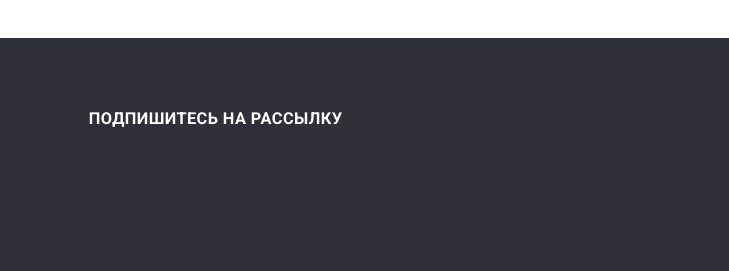
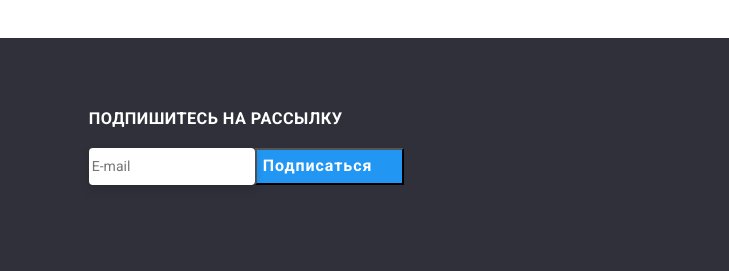
Before and after one commit to AndrewMLion/goit-markup-hw-06, a plain HTML site: page index.html in a window 1280 px wide. Shown: the part 2640-2911 px from the top of the page, 551-1280 px from the left. Drawn offline with nearby package versions, Linux system fonts and the light colour scheme.

Commit message:
попытка сделать кнопку Подписаться

```diff
--- a/css/styles.css
+++ b/css/styles.css
@@ -547,8 +547,44 @@ svg {
 }
 
 .subscribe {
+  position: relative;
   margin-top: 12px;
   margin-left: 93px;
+}
+
+.subscibe-mail {
+  border: 1px solid rgba(255, 255, 255, 0.3);
+  box-sizing: border-box;
+  filter: drop-shadow(0px 4px 4px rgba(0, 0, 0, 0.15));
+
+  border-radius: 4px;
+}
+
+.subscribe-input {
+  display: flex;
+  margin-top: 20px;
+}
+
+.subscribe-btn {
+  display: flex;
+  align-items: center;
+  text-align: center;
+
+  font-weight: 700;
+  font-size: 16px;
+  line-height: 1.88;
+  letter-spacing: 0.06em;
+
+  background-color: var(--accent-color);
+  color: var(--background-color);
+}
+
+.icon-send {
+  /* position: absolute; */
+  display: inline-block;
+  fill: #ffffff;
+  top: 0;
+  left: 0;
 }
 
 /* BACKDROP */
--- a/index.html
+++ b/index.html
@@ -375,9 +375,16 @@
           </div>
             <div class="subscribe">
               <h3 class="subscribe-title">Подпишитесь на рассылку</h3>
-
+              <div class="subscribe-input">
+                <input class="subscibe-mail" type="text" placeholder="E-mail">
+                <button class="subscribe-btn">Подписаться<svg class="icon-send" width="24" height="24" >
+                  <use class="icon-send-use" href="./images/send.svg" ></use>
+                </svg></button>
+              </div>
             </div>
       </div>
+
+
     </footer>
     <!-- Modal window -->
     <div class="backdrop is-hidden" data-modal>
```
Also changed, not shown: images/close-black.svg (deleted), images/icon_old.svg (deleted), images/name.svg (deleted), images/send.svg (added).
